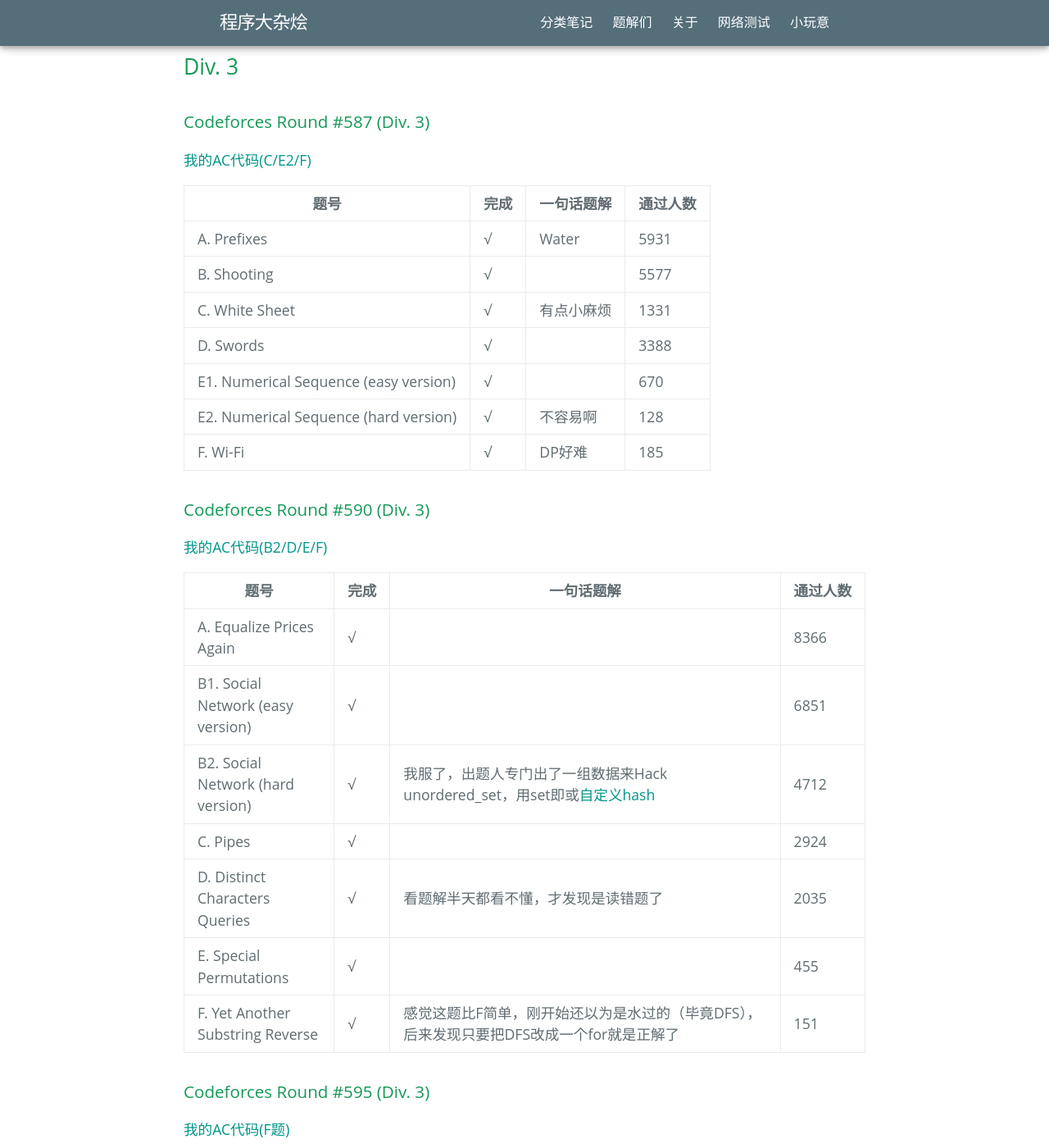
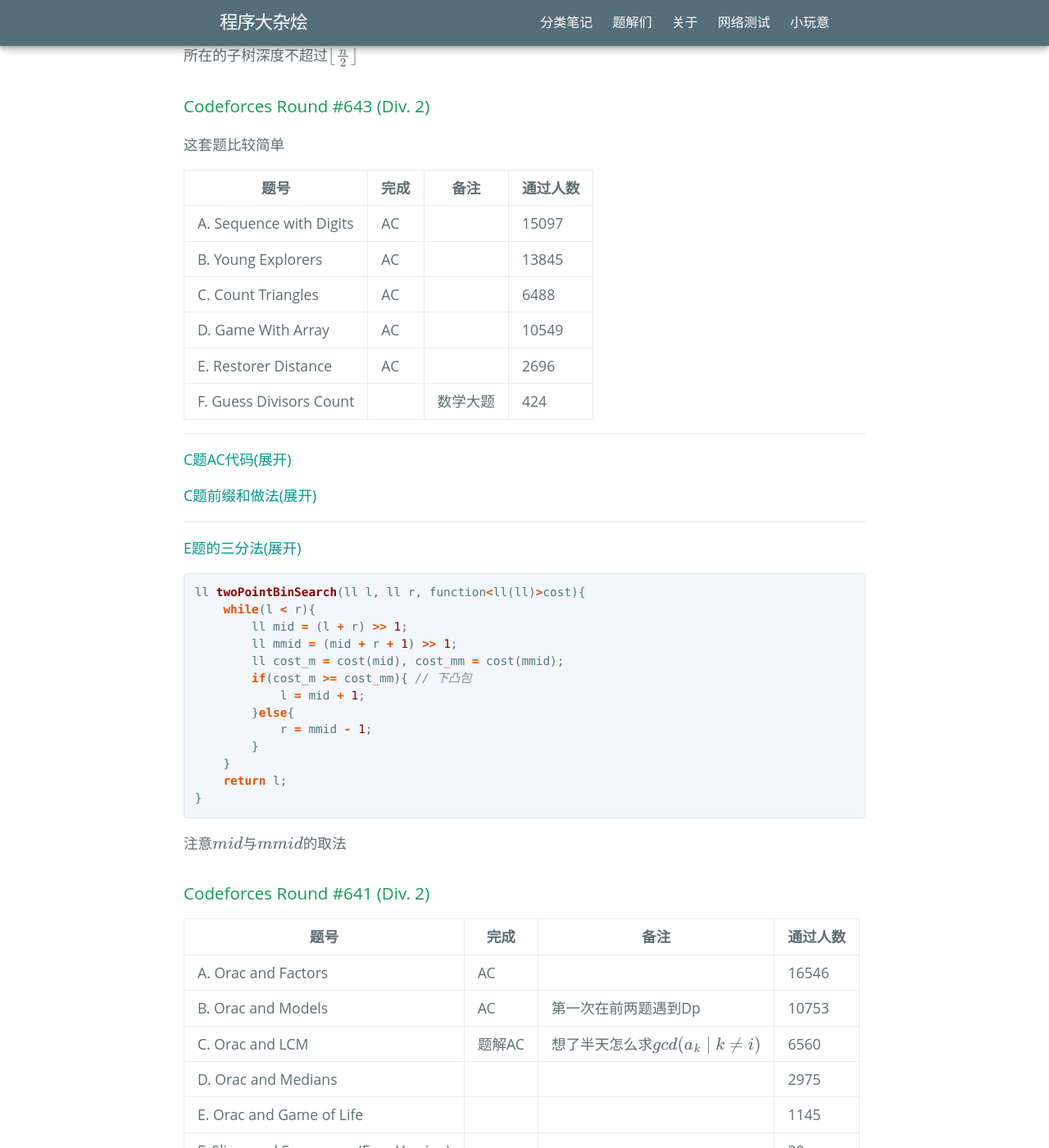
Before and after one commit to Chgtaxihe/Chgtaxihe.github.io_Archive, a Jekyll site: the page built from _posts/2019-09-21-Codeforces刷题计划.md, in a window 1280 px wide and 1400 px high, scrolled down 34923 px. Shown: the whole window at 82% size. Built offline with Jekyll 4.4.1, drawn with Linux system fonts in a browser that asks for light colours; some web fonts are replaced; formulas are drawn with MathJax 3; comment, search, counter and statistics services are not loaded; some of the changed text lies outside the part shown.

Commit message:
日常更新

````diff
--- a/_posts/2019-09-21-Codeforces刷题计划.md
+++ b/_posts/2019-09-21-Codeforces刷题计划.md
@@ -1042,6 +1042,62 @@ F2题解：同F1一样先找到对应的根$root$，设$depth[root]=0$，接着
 
 
 
+### Codeforces Round #643 (Div. 2)
+
+这套题比较简单
+
+| 题号 | 完成 | 备注 | 通过人数 |
+| ---- | ---- | ---- | -------- |
+| A. Sequence with Digits  | AC |      | 15097 |
+| B. Young Explorers  | AC |      | 13845 |
+| C. Count Triangles  | AC |  | 6488 |
+| D. Game With Array  | AC |      | 10549 |
+| E. Restorer Distance  | AC |      | 2696 |
+| F. Guess Divisors Count  |      | 数学大题 | 424 |
+
+------
+
+[C题AC代码](https://codeforces.com/contest/1355/submission/84663199)
+
+[C题前缀和做法](https://codeforces.com/contest/1355/submission/84664517)
+
+------
+
+[E题的三分法](https://codeforces.com/contest/1355/submission/84669547)
+
+```c++
+ll twoPointBinSearch(ll l, ll r, function<ll(ll)>cost){
+    while(l < r){
+        ll mid = (l + r) >> 1;
+        ll mmid = (mid + r + 1) >> 1;
+        ll cost_m = cost(mid), cost_mm = cost(mmid);
+        if(cost_m >= cost_mm){ // 下凸包
+            l = mid + 1;
+        }else{
+            r = mmid - 1;
+        }
+    }
+    return l;
+}
+```
+
+注意$mid$与$mmid$的取法
+
+
+
+### Codeforces Round #641 (Div. 2)
+
+| 题号 | 完成 | 备注 | 通过人数 |
+| ---- | ---- | ---- | -------- |
+| A. Orac and Factors  | AC |      | 16546 |
+| B. Orac and Models  | AC | 第一次在前两题遇到Dp | 10753 |
+| C. Orac and LCM  | 题解AC | 想了半天怎么求$gcd(\{a_k\mid k\ne i\})$ | 6560 |
+| D. Orac and Medians  |      |      | 2975 |
+| E. Orac and Game of Life  |      |      | 1145 |
+| F. Slime and Sequences (Easy Version)  |      |      | 20 |
+
+
+
 ## Div. 3
 
 ### Codeforces Round #587 (Div. 3)
````
Also changed, not shown: new_index.html (+7 -9 lines).
